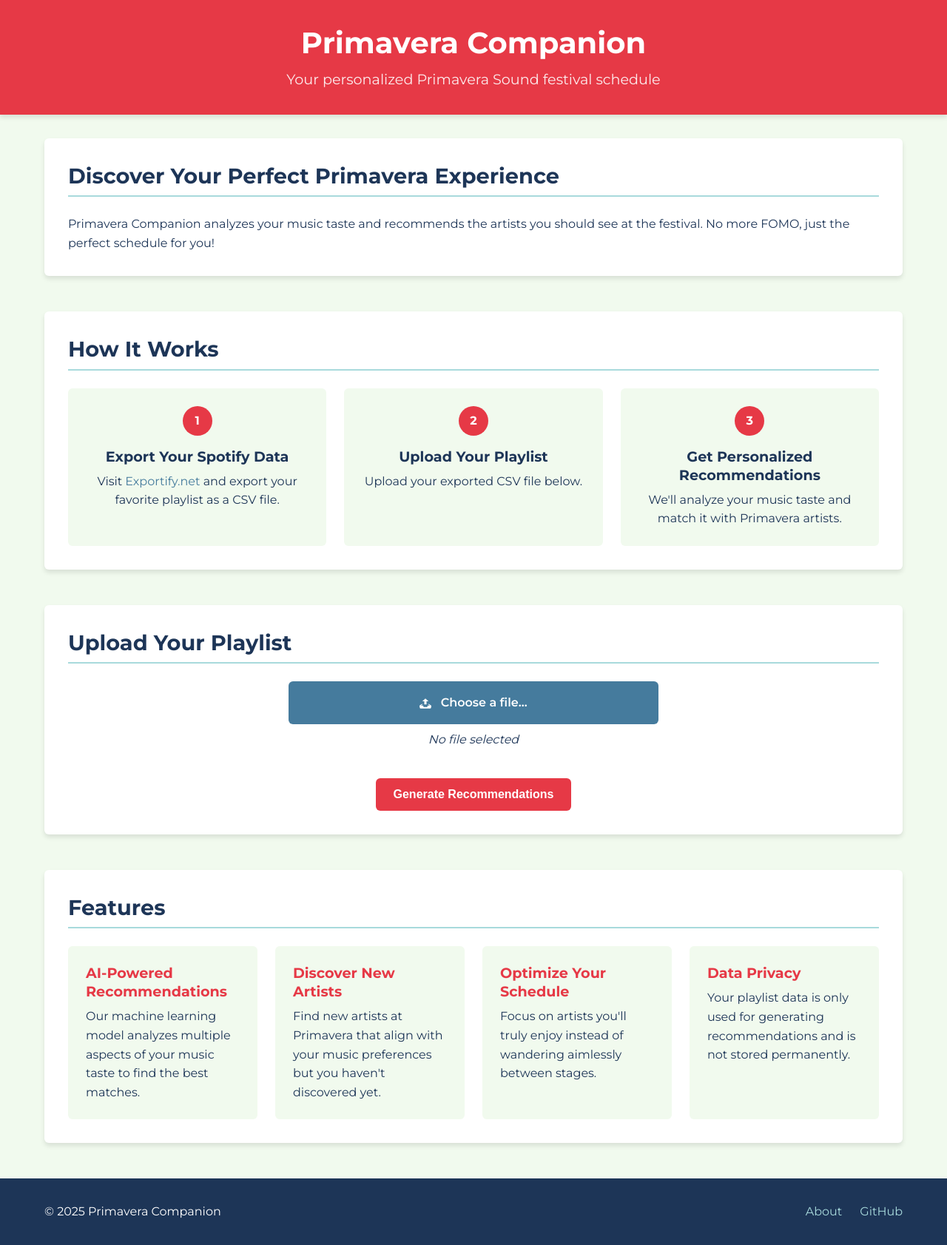
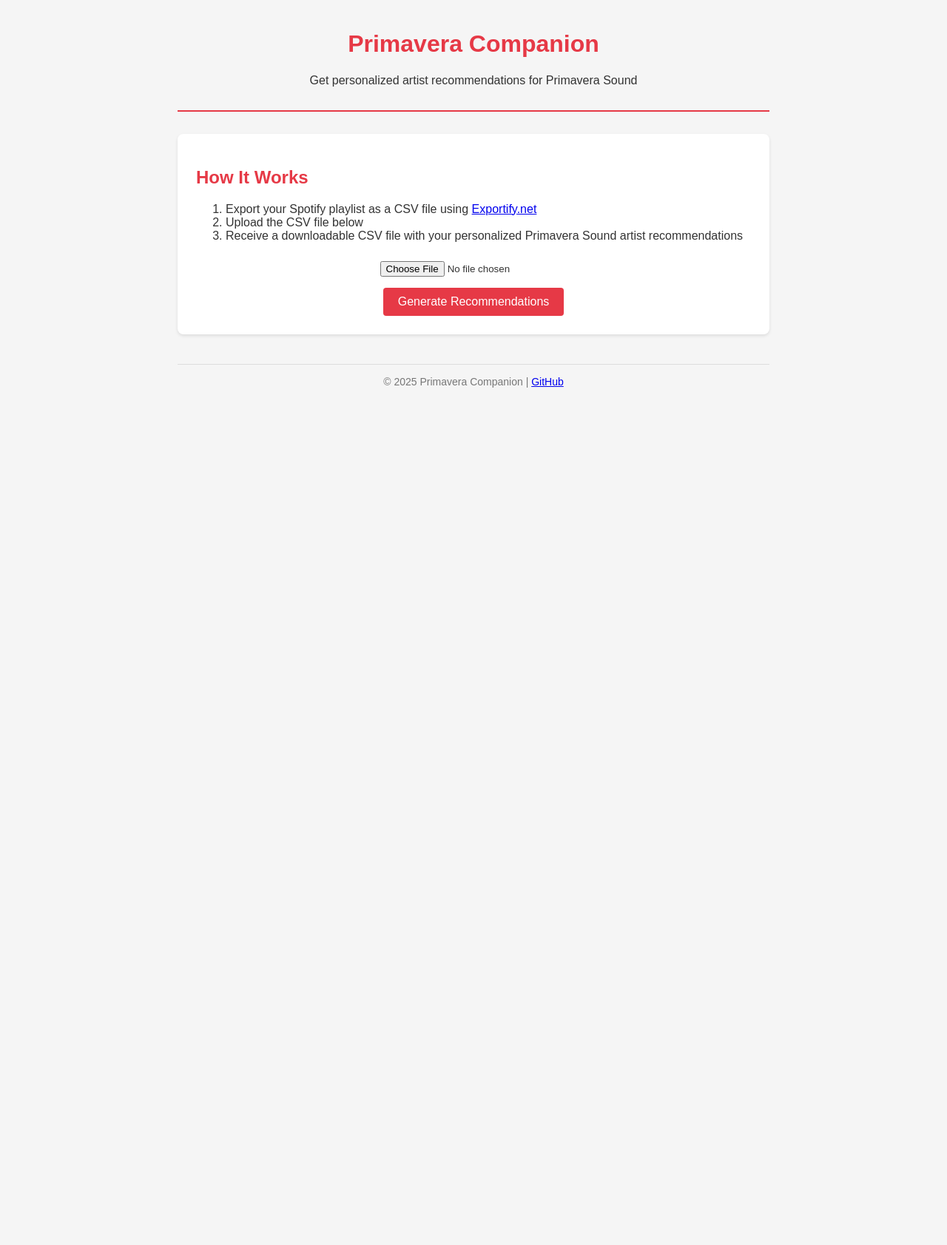
Before and after one commit to yigityavuz-tud/primavera_companion, a Flask app: page / in a window 1280 px wide. Shown: the whole page at 74% size. After the commit the page ends 524 px from the top, so only its background shows below. Run offline with Flask 3, Linux system fonts and the light colour scheme.

Commit message:
Simplification for web app

```diff
--- a/app.py
+++ b/app.py
@@ -2,14 +2,11 @@
 import os
 import uuid
 import pandas as pd
-import json
 from werkzeug.utils import secure_filename
 from dotenv import load_dotenv
 
 from src.data_processing import load_and_explore_data, preprocess_playlist_data, analyze_genres
 from src.modeling import train_and_evaluate_models, predict_and_rank_artists, analyze_artist_overlap
-from src.visualization import get_graph_as_base64
-from src.utils import create_html_result
 
 # Load environment variables
 load_dotenv()
@@ -30,7 +27,7 @@
 app.config['RESULT_FOLDER'] = RESULT_FOLDER
 
 # Check if primavera.csv exists in data folder
-PRIMAVERA_CSV = os.path.join(os.path.dirname(os.path.abspath(__file__)), 'data', 'primavera_25.csv')
+PRIMAVERA_CSV = os.path.join(os.path.dirname(os.path.abspath(__file__)), 'data', 'primavera.csv')
 if not os.path.exists(PRIMAVERA_CSV):
     print(f"Warning: Primavera CSV file not found at {PRIMAVERA_CSV}. Please place it there.")
 
@@ -138,70 +135,38 @@
             ranked_artists, my_playlist, primavera_playlist
         )
 
-        # Generate chart
-        chart_data = get_graph_as_base64(ranked_artists, top_n=30)
+        # Save results to CSV for download
+        csv_path = os.path.join(result_folder, 'primavera_recommendations.csv')
+        ranked_artists.to_csv(csv_path, index=False)
 
-        # Save results to JSON for the results page
-        json_result_path = os.path.join(result_folder, 'ranked_artists.json')
-        with open(json_result_path, 'w') as f:
-            json.dump({
-                'artists': ranked_artists.to_dict(orient="records"),
-                'timestamp': pd.Timestamp.now().isoformat()
-            }, f, indent=2)
+        # Store results path in session
+        session['results_csv_path'] = csv_path
 
-        # Create HTML report
-        html_path = create_html_result(ranked_artists, output_path=os.path.join(result_folder, "recommendations.html"))
-
-        # Store chart data and results path in session
-        session['chart_data'] = chart_data
-        session['json_result_path'] = json_result_path
-        session['html_result_path'] = html_path
-
-        return redirect(url_for('results'))
+        return redirect(url_for('download'))
 
     except Exception as e:
         flash(f'Error processing your playlist: {str(e)}', 'error')
         return redirect(url_for('index'))
 
 
-@app.route('/results')
-def results():
-    # Check if we have the necessary data in the session
-    if 'chart_data' not in session or 'json_result_path' not in session:
-        flash('Processing results not found. Please upload your file again.', 'error')
-        return redirect(url_for('index'))
-
-    chart_data = session['chart_data']
-    json_result_path = session['json_result_path']
-
-    # Load the results from JSON
-    with open(json_result_path, 'r') as f:
-        data = json.load(f)
-
-    # Get top 50 artists
-    top_artists = data['artists'][:50]
-
-    return render_template(
-        'results.html',
-        chart_data=chart_data,
-        artists=top_artists,
-        timestamp=data['timestamp']
-    )
-
-
 @app.route('/download')
 def download():
-    if 'html_result_path' not in session:
+    if 'results_csv_path' not in session:
         flash('Download not available. Please process your file again.', 'error')
         return redirect(url_for('index'))
 
-    html_result_path = session['html_result_path']
-    return send_file(html_result_path, as_attachment=True, download_name='primavera_recommendations.html')
+    results_csv_path = session['results_csv_path']
 
+    if not os.path.exists(results_csv_path):
+        flash('Results file not found. Please process your file again.', 'error')
+        return redirect(url_for('index'))
 
-@app.route('/about')
-def about():
-    return render_template('about.html')
+    return send_file(
+        results_csv_path,
+        as_attachment=True,
+        download_name='primavera_recommendations.csv',
+        mimetype='text/csv'
+    )
 
 
 if __name__ == '__main__':
--- a/requirements.txt
+++ b/requirements.txt
@@ -5,6 +5,3 @@
 Werkzeug==2.3.6
 gunicorn==21.2.0
 python-dotenv==1.0.0
-matplotlib==3.7.2
-boto3==1.28.38
-Pillow==10.0.0  # Required for matplotlib to save figures
--- a/templates/index.html
+++ b/templates/index.html
@@ -4,108 +4,109 @@
     <meta charset="UTF-8">
     <meta name="viewport" content="width=device-width, initial-scale=1.0">
     <title>Primavera Companion</title>
-    <link rel="stylesheet" href="{{ url_for('static', filename='css/style.css') }}">
-    <link href="https://fonts.googleapis.com/css2?family=Montserrat:wght@400;600;700&display=swap" rel="stylesheet">
+    <style>
+        body {
+            font-family: 'Arial', sans-serif;
+            line-height: on1.6;
+            color: #333;
+            max-width: 800px;
+            margin: 0 auto;
+            padding: 20px;
+            background-color: #f5f5f5;
+        }
+        header {
+            text-align: center;
+            margin-bottom: 30px;
+            border-bottom: 2px solid #e63946;
+            padding-bottom: 15px;
+        }
+        h1, h2, h3 {
+            color: #e63946;
+        }
+        .container {
+            background-color: white;
+            padding: 25px;
+            border-radius: 8px;
+            box-shadow: 0 2px 4px rgba(0,0,0,0.1);
+            margin-bottom: 20px;
+        }
+        .instructions {
+            margin-bottom: 25px;
+        }
+        .upload-form {
+            display: flex;
+            flex-direction: column;
+            align-items: center;
+        }
+        .file-input {
+            margin-bottom: 15px;
+        }
+        .submit-button {
+            background-color: #e63946;
+            color: white;
+            border: none;
+            padding: 10px 20px;
+            border-radius: 4px;
+            cursor: pointer;
+            font-size: 16px;
+        }
+        .submit-button:hover {
+            background-color: #c1121f;
+        }
+        .flash-message {
+            padding: 10px;
+            margin-bottom: 15px;
+            border-radius: 4px;
+        }
+        .error {
+            background-color: #f8d7da;
+            border: 1px solid #f5c6cb;
+            color: #721c24;
+        }
+        footer {
+            text-align: center;
+            margin-top: 40px;
+            font-size: 14px;
+            color: #777;
+            border-top: 1px solid #ddd;
+            padding-top: 15px;
+        }
+    </style>
 </head>
 <body>
     <header>
-        <div class="container">
-            <h1>Primavera Companion</h1>
-            <p class="subtitle">Your personalized Primavera Sound festival schedule</p>
-        </div>
+        <h1>Primavera Companion</h1>
+        <p>Get personalized artist recommendations for Primavera Sound</p>
     </header>
 
-    <main class="container">
-        <section class="intro">
-            <h2>Discover Your Perfect Primavera Experience</h2>
-            <p>Primavera Companion analyzes your music taste and recommends the artists you should see at the festival. No more FOMO, just the perfect schedule for you!</p>
-        </section>
+    <div class="container">
+        <div class="instructions">
+            <h2>How It Works</h2>
+            <ol>
+                <li>Export your Spotify playlist as a CSV file using <a href="https://exportify.net" target="_blank">Exportify.net</a></li>
+                <li>Upload the CSV file below</li>
+                <li>Receive a downloadable CSV file with your personalized Primavera Sound artist recommendations</li>
+            </ol>
+        </div>
 
         {% with messages = get_flashed_messages(with_categories=true) %}
           {% if messages %}
-            <div class="flash-messages">
-              {% for category, message in messages %}
-                <div class="alert alert-{{ category }}">{{ message }}</div>
-              {% endfor %}
-            </div>
+            {% for category, message in messages %}
+              <div class="flash-message {{ category }}">{{ message }}</div>
+            {% endfor %}
           {% endif %}
         {% endwith %}
 
-        <section class="how-it-works">
-            <h2>How It Works</h2>
-            <div class="steps">
-                <div class="step">
-                    <div class="step-number">1</div>
-                    <h3>Export Your Spotify Data</h3>
-                    <p>Visit <a href="https://exportify.net" target="_blank">Exportify.net</a> and export your favorite playlist as a CSV file.</p>
-                </div>
-                <div class="step">
-                    <div class="step-number">2</div>
-                    <h3>Upload Your Playlist</h3>
-                    <p>Upload your exported CSV file below.</p>
-                </div>
-                <div class="step">
-                    <div class="step-number">3</div>
-                    <h3>Get Personalized Recommendations</h3>
-                    <p>We'll analyze your music taste and match it with Primavera artists.</p>
-                </div>
+        <form action="{{ url_for('upload_file') }}" method="post" enctype="multipart/form-data" class="upload-form">
+            <div class="file-input">
+                <input type="file" name="file" accept=".csv" required>
             </div>
-        </section>
-
-        <section class="upload-section">
-            <h2>Upload Your Playlist</h2>
-            <form action="{{ url_for('upload_file') }}" method="post" enctype="multipart/form-data" class="upload-form">
-                <div class="file-upload">
-                    <input type="file" name="file" id="file" class="inputfile" accept=".csv" required>
-                    <label for="file">
-                        <svg xmlns="http://www.w3.org/2000/svg" width="20" height="17" viewBox="0 0 20 17"><path d="M10 0l-5.2 4.9h3.3v5.1h3.8v-5.1h3.3l-5.2-4.9zm9.3 11.5l-3.2-2.1h-2l3.4 2.6h-3.5c-.1 0-.2.1-.2.1l-.8 2.3h-6l-.8-2.2c-.1-.1-.1-.2-.2-.2h-3.6l3.4-2.6h-2l-3.2 2.1c-.4.3-.7 1-.6 1.5l.6 3.1c.1.5.7.9 1.2.9h16.3c.6 0 1.1-.4 1.3-.9l.6-3.1c.1-.5-.2-1.2-.7-1.5z"/></svg>
-                        <span>Choose a file&hellip;</span>
-                    </label>
-                    <span id="file-name" class="file-name">No file selected</span>
-                </div>
-                <button type="submit" class="button">Generate Recommendations</button>
-            </form>
-        </section>
-
-        <section class="features">
-            <h2>Features</h2>
-            <div class="feature-grid">
-                <div class="feature-card">
-                    <h3>AI-Powered Recommendations</h3>
-                    <p>Our machine learning model analyzes multiple aspects of your music taste to find the best matches.</p>
-                </div>
-                <div class="feature-card">
-                    <h3>Discover New Artists</h3>
-                    <p>Find new artists at Primavera that align with your music preferences but you haven't discovered yet.</p>
-                </div>
-                <div class="feature-card">
-                    <h3>Optimize Your Schedule</h3>
-                    <p>Focus on artists you'll truly enjoy instead of wandering aimlessly between stages.</p>
-                </div>
-                <div class="feature-card">
-                    <h3>Data Privacy</h3>
-                    <p>Your playlist data is only used for generating recommendations and is not stored permanently.</p>
-                </div>
-            </div>
-        </section>
-    </main>
+            <button type="submit" class="submit-button">Generate Recommendations</button>
+        </form>
+    </div>
 
     <footer>
-        <div class="container">
-            <p>&copy; 2025 Primavera Companion</p>
-            <nav>
-                <a href="{{ url_for('about') }}">About</a>
-                <a href="https://github.com/yourusername/primavera-companion" target="_blank">GitHub</a>
-            </nav>
-        </div>
+        &copy; 2025 Primavera Companion | <a href="https://github.com/yigityavuz-tud/primavera-companion" target="_blank">GitHub</a>
     </footer>
-
-    <script>
-        // Display selected filename
-        document.getElementById('file').addEventListener('change', function(e) {
-            var fileName = e.target.files[0] ? e.target.files[0].name : 'No file selected';
-            document.getElementById('file-name').textContent = fileName;
-        });
-    </script>
 </body>
 </html>
```
Also changed, not shown: main.py (+10 -22 lines).
